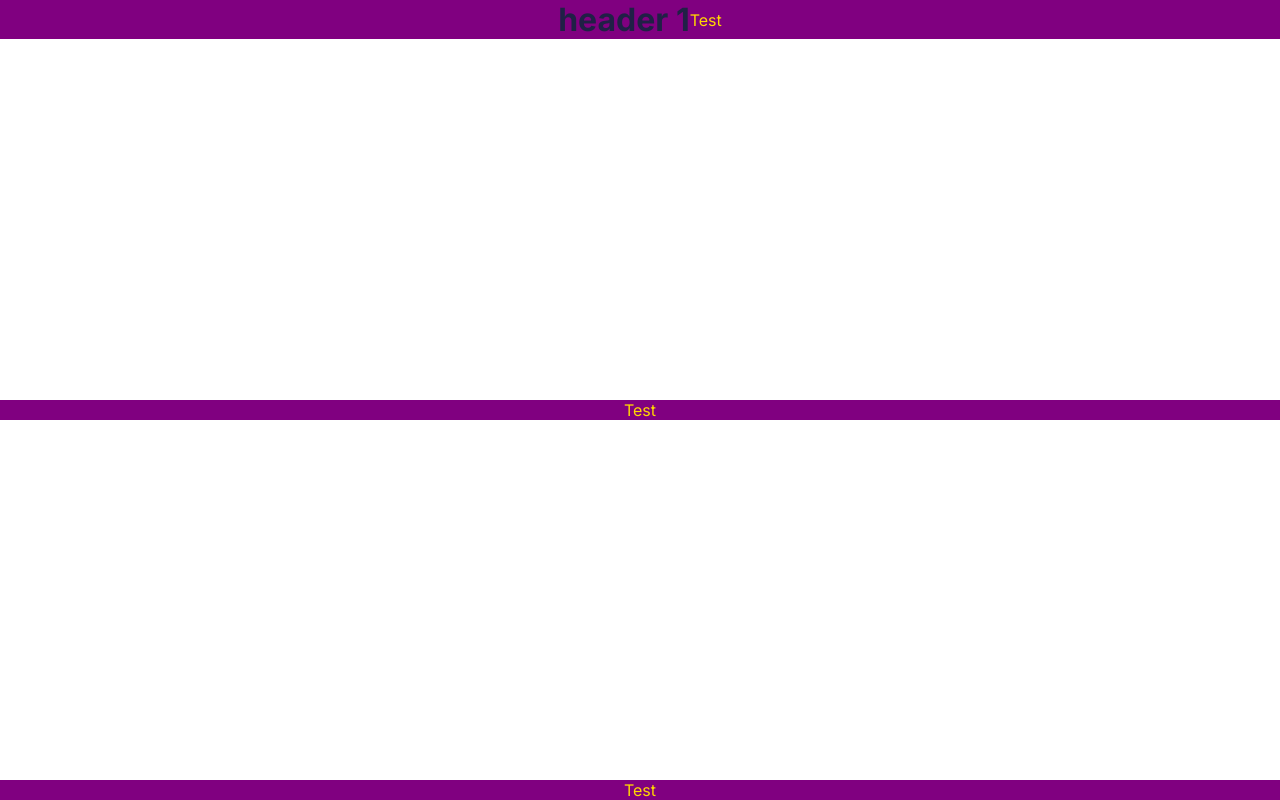
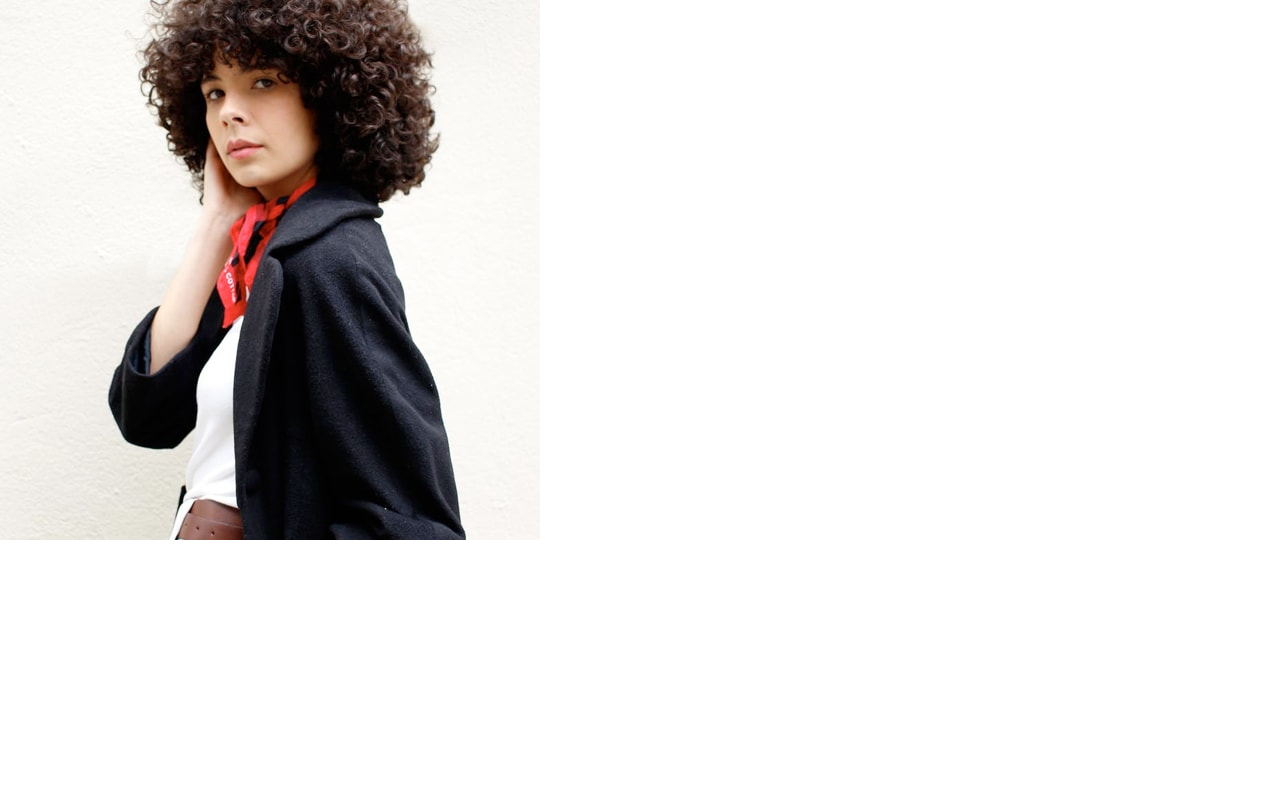
Before and after one commit to SebastianLaka/coding-bootcamp-testimonials-slider-master, a Vue app: page / in a window 1280 px wide. Built offline with nearby package versions, Linux system fonts and the light colour scheme.

Commit message:
Add image component file and import to app.vue main app file

```diff
--- a/src/App.vue
+++ b/src/App.vue
@@ -1,22 +1,11 @@
 <script setup>
-import fontsComponent from './components/fonts-component.vue';
+import fontsComponent from './components/fonts-component.vue'
+import imageComponent from './components/image-component.vue'
 </script>
 
 <template>
-  <link rel="icon" type="ico" href="/static/favicon-32x32.png"/>
-<fontsComponent/>
-  <div class="root">
-    <div class="test1">
-      <h1>header 1</h1>
-      <p>Test</p>
-    </div>
-    <div class="test1">
-      <p>Test</p>
-    </div>
-    <div class="test1">
-      <p>Test</p>
-    </div>
-  </div>
+  <fontsComponent />
+  <imageComponent />
 </template>
 
 <style lang="scss">
--- a/src/assets/scss/responsive-styles/_hd-devs.scss
+++ b/src/assets/scss/responsive-styles/_hd-devs.scss
@@ -5,13 +5,6 @@
   body {
     .root {
       height: 100svh;
-      .test1 {
-        @include flex-center;
-        background-color: $orange;
-        p {
-          color: $green;
-        }
-      }
     }
   }
 }
--- a/src/assets/scss/responsive-styles/_large-devs.scss
+++ b/src/assets/scss/responsive-styles/_large-devs.scss
@@ -6,13 +6,6 @@
     .root {
       height: 100svh;
       @include flex-column-between;
-      .test1 {
-        @include flex-center;
-        background-color: $purple;
-        p {
-          color: $gold;
-        }
-      }
     }
   }
 }
--- a/src/assets/scss/responsive-styles/_medium-devs.scss
+++ b/src/assets/scss/responsive-styles/_medium-devs.scss
@@ -5,13 +5,6 @@
   body {
     .root {
       height: 100svh;
-      .test1 {
-        @include flex-center;
-        background-color: $yellow;
-        p {
-          color: $black;
-        }
-      }
     }
   }
 }
--- a/src/assets/scss/responsive-styles/_small-devs.scss
+++ b/src/assets/scss/responsive-styles/_small-devs.scss
@@ -4,20 +4,5 @@
 @media (min-width: $breakpoint-small) {
   body {
     min-height: 100svh;
-    .root {
-      @include flex-row-between;
-      .test1 {
-        width: 100%;
-        background-color: $red;
-        h1{
-          color: $dark-blue-color;
-        }
-        p {
-          color: $grayish-blue-color;
-          font-size: $basic-font-size;
-          font-family: $font-inter;
-        }
-      }
-    }
   }
 }
--- /dev/null
+++ b/src/components/image-component.vue
@@ -0,0 +1,8 @@
+<template>
+<div>
+    <img src="./icons/image-tanya.jpg" alt="Tanya image">
+</div>
+</template>
+<script>
+export default{}
+</script>
```
